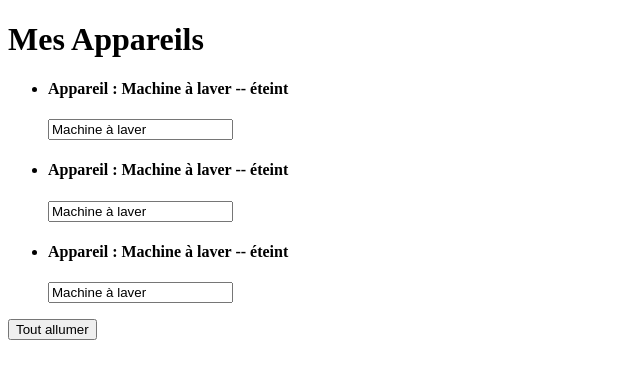
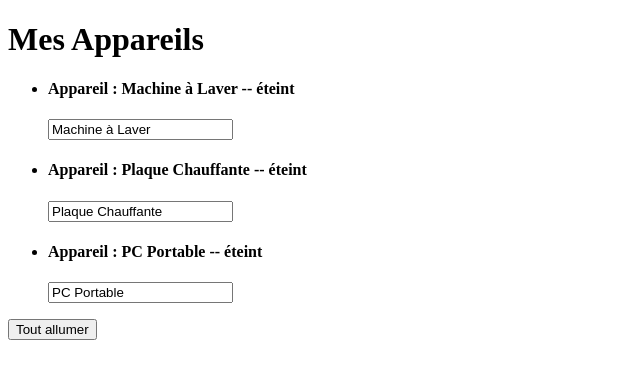
Before and after one commit to HeithemLejmi/Angular-Projects, an Angular app: page / in a window 1280 px wide. Shown: the top 378 px of the page, without its empty margins (0-640 px from the left). Built offline with nearby package versions, Linux system fonts and the light colour scheme.

Commit message:
Add a custom property appareilName

```diff
--- a/src/app/app.component.html
+++ b/src/app/app.component.html
@@ -3,9 +3,9 @@
     <div class="col-xs-12">
       <h1>Mes Appareils</h1>
       <ul class="list-group">
-        <app-appareil></app-appareil>
-        <app-appareil></app-appareil>
-        <app-appareil></app-appareil>
+        <app-appareil appareilName="Machine à Laver"></app-appareil>
+        <app-appareil appareilName="Plaque Chauffante"></app-appareil>
+        <app-appareil appareilName="PC Portable"></app-appareil>
       </ul>
       <button class="btn btn-success"
               [disabled]="!isAuth"
--- a/src/app/appareil/appareil.component.ts
+++ b/src/app/appareil/appareil.component.ts
@@ -1,4 +1,4 @@
-import { Component, OnInit } from '@angular/core';
+import { Component, OnInit, Input } from '@angular/core';
 
 @Component({
   selector: 'app-appareil',
@@ -6,7 +6,7 @@ import { Component, OnInit } from '@angular/core';
   styleUrls: ['./appareil.component.css']
 })
 export class AppareilComponent implements OnInit {
-  appareilName = 'Machine à laver';
+  @Input() appareilName: string;
   appareilStatus = 'éteint';
   constructor() { }
 
```
